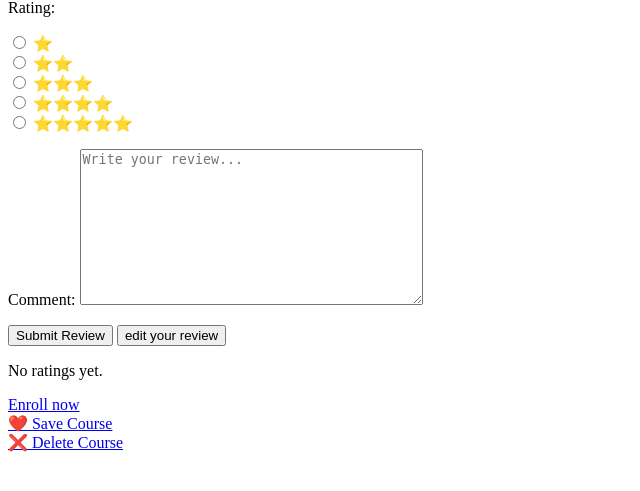
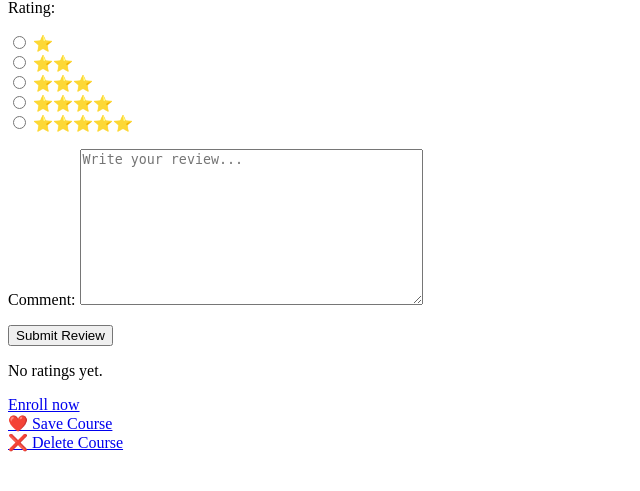
Before and after one commit to mhirrt12/online-course_with_django, a Django app: page /courses/1 in a window 1280 px wide. Shown: the part 268-759 px from the top of the page, without its empty margins (0-640 px from the left). Run offline with Django 5.2, Linux system fonts and the light colour scheme; a user stored in the database is signed in; data comes from the database, SQL or seed files in the repository.

Commit message:
Fix placement of edit review button in course detail template

```diff
--- a/Django_final_project/onlinecourse/course/templates/courses/course_detail.html
+++ b/Django_final_project/onlinecourse/course/templates/courses/course_detail.html
@@ -18,13 +18,13 @@
     {% csrf_token %}
     {{ form.as_p }}
     <button type="submit">Submit Review</button>
-    <a href="{% url 'edit_review' review.id %}"><button>edit your review</button></a>
+
 </form>
 {% if average_rating %}
     <p>
         ⭐ {{ average_rating|floatformat:1 }} / 5
     </p>
-
+ <a href="{% url 'edit_review' review.id %}"><button>edit your review</button></a>
     <p>
         Based on {{ review_count }} reviews
     </p>
```
